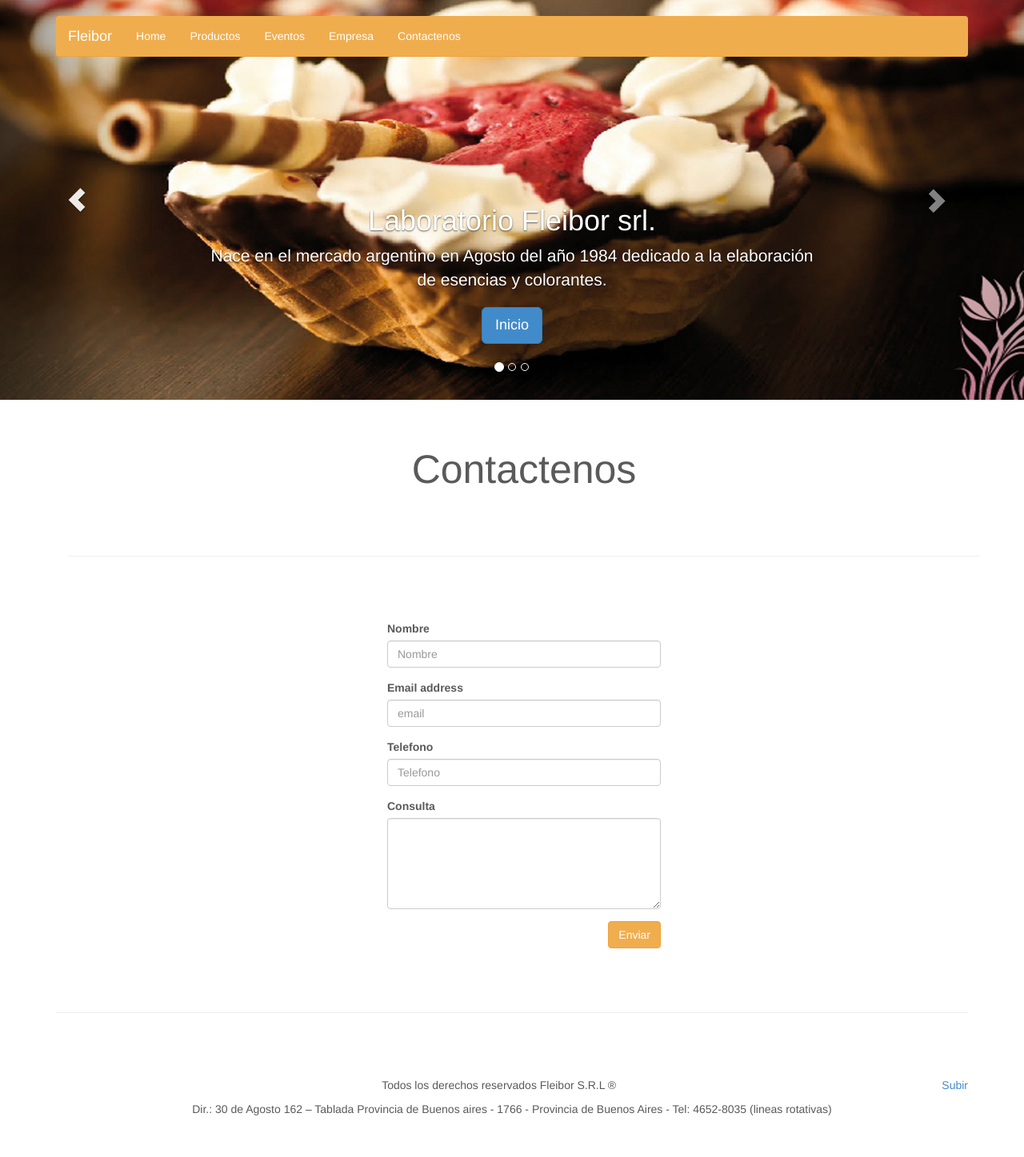
After one commit to melloema/fleibor, a PHP site: page /contact.php in a window 1280 px wide. The commit adds this page. Shown: the whole page at 80% size. Run offline with PHP 8.4, Linux system fonts and the light colour scheme; data that the repository does not hold is empty; some libraries are stand-ins or nearby versions.

Commit message:
modificacion de header.php contiene ahora el carousel, agregado de pagina de contactos

```diff
--- /dev/null
+++ b/contact.php
@@ -0,0 +1,54 @@
+<html lang="en">
+	<head>
+    <meta charset="utf-8">
+    <meta http-equiv="X-UA-Compatible" content="IE=edge">
+    <meta name="viewport" content="width=device-width, initial-scale=1">
+    <meta name="description" content="">
+    <meta name="author" content="">
+    <link rel="shortcut icon" href="">
+    <link href="css/bootstrap.min.css" rel="stylesheet">
+    <link href="css/carousel.css" rel="stylesheet">
+    <link href="css/style.css" rel="stylesheet">
+    <title>Carousel Template for Bootstrap</title>
+    <style id="holderjs-style" type="text/css"></style>
+    <script src="https://ajax.googleapis.com/ajax/libs/jquery/1.11.0/jquery.min.js"></script>
+    <script src="js/bootstrap.min.js"></script>
+    <script src="js/docs.min.js"></script>
+	</head>
+	<body>
+  	<?php
+      include("header.php");
+    ?>
+    <div class="container contact">
+        <div class="container contactform">
+          <h3 class="letter-title text-center">Contactenos</h3>
+          <hr class="featurette-divider">
+          <form action="form-contact.php" class="wrap-form" id="contact-form" role="form" method="post">
+            <div class="form-group">
+              <label for="name" class="control-label">Nombre</label>
+              <input type="text" class="form-control" id="name" placeholder="Nombre">
+            </div>
+            <div class="form-group">
+              <label for="mail">Email address</label>
+              <input type="email" class="form-control" id="mail" placeholder="email">
+            </div>
+            <div class="form-group">
+              <label for="tel">Telefono</label>
+                <input type="phone" class="form-control" id="tel" placeholder="Telefono">
+            </div>
+            <div class="form-group">
+              <label for="query">Consulta</label>
+              <textarea class="form-control" rows="5"></textarea>
+            </div>
+            <div class="form-group">
+              <button type="submit" class="btn btn-warning pull-right">Enviar</button>
+            </div>
+          </form>
+        </div>
+      <hr class="featurette-divider">
+      <?php
+        include("footer.php");
+      ?>
+    </div>
+	</body>
+</html>
--- a/css/style.css
+++ b/css/style.css
@@ -71,3 +71,8 @@
 .carousel .item {
 	max-height: 500px;
 }
+
+.wrap-form {
+	margin:0 auto 0 auto;
+	width:30%;
+}
--- /dev/null
+++ b/form-contact.php
@@ -0,0 +1 @@
+form-contact.php
--- a/header.php
+++ b/header.php
@@ -16,14 +16,41 @@
         </div>
         <div class="navbar-collapse collapse">
           <ul class="nav navbar-nav">
-            <li <?php if($path[2] == "index.php") echo 'class="active"'; ?>><a href="#">Home</a></li>
-            <li><a href="productos.php">Productos</a></li>
+            <li <?php if($path[2] == "index.php") echo 'class="active"'; ?>><a <?php if($path[2] == "index.php") echo 'href="#"'; else echo 'href="index.php"';?>>Home</a></li>
+            <li <?php if($path[2] == "productos.php") echo 'class="active"'; ?>><a <?php if($path[2] == "productos.php") echo 'href="#"'; else echo 'href="productos.php"'?>>Productos</a></li>
             <li><a href="#events">Eventos</a></li>
             <li><a href="#company">Empresa</a></li>
-            <li><a href="#contact">Contactenos</a></li>
+            <li <?php if($path[2] == "contact.php") echo 'class="active"'; ?>><a <?php if($path[2] == "contact.php") echo 'href="#"'; else echo 'href="contact.php"'; ?>>Contactenos</a></li>
           </ul>
         </div>
       </div>
     </div>
   </div>
 </div>
+<div id="myCarousel" class="carousel slide" data-ride="carousel">
+  <ol class="carousel-indicators">
+    <li data-target="#myCarousel" data-slide-to="0" class="active"></li>
+    <li data-target="#myCarousel" data-slide-to="1" class=""></li>
+    <li data-target="#myCarousel" data-slide-to="2" class=""></li>
+  </ol>
+  <div class="carousel-inner">
+    <div class="item active">
+      <img class="imgBanner img-responsive" src="img/banner1.jpg">
+      <div class="container">
+        <div class="carousel-caption">
+          <h1>Laboratorio Fleibor srl.</h1>
+          <p>Nace en el mercado argentino en Agosto del año 1984 dedicado a la elaboración de esencias y colorantes. </p>
+          <p><a class="btn btn-lg btn-primary" href="#" role="button">Inicio</a></p>
+        </div>
+      </div>
+    </div>
+    <div class="item">
+      <img class="imgBanner"  src="img/banner2.jpg">
+    </div>
+    <div class="item">
+      <img class="imgBanner"  src="img/banner3.jpg">
+    </div>
+  </div>
+  <a class="left carousel-control" href="#myCarousel" data-slide="prev"><span class="glyphicon glyphicon-chevron-left"></span></a>
+  <a class="right carousel-control" href="#myCarousel" data-slide="next"><span class="glyphicon glyphicon-chevron-right"></span></a>
+</div>
```
Also changed, not shown: index.php (+0 -27 lines).
